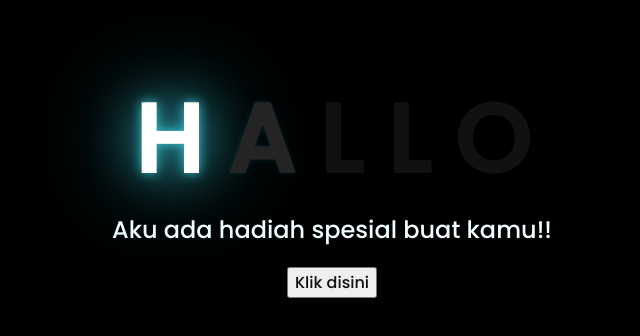
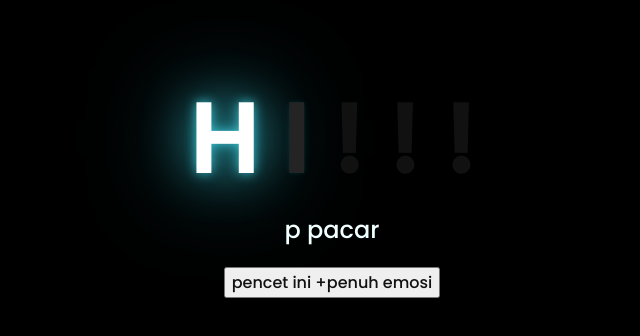
Before and after one commit to kikayash/bunga, a plain HTML site: page index.html in a window 1280 px wide. Shown: the part 226-562 px from the top of the page, without its empty margins (316-956 px from the left). Drawn offline with Linux system fonts and the light colour scheme.

Commit message:
Update index.html

```diff
--- a/index.html
+++ b/index.html
@@ -12,17 +12,17 @@
     <div class="greetings">
       <!-- silahkan menambah kata sesuai keinginan dengan <span>text...</span -->
       <span>H</span>
-      <span>A</span>
-      <span>L</span>
-      <span>L</span>
-      <span>O</span>
+      <span>I</span>
+      <span>!</span>
+      <span>!</span>
+      <span>!</span>
     </div>
     <div class="description">
-      <span>Aku ada hadiah spesial buat kamu!!</span>
+      <span>p pacar</span>
     </div>
     <div class="button">
       <button>
-        <a href="flower.html">Klik disini</a>
+        <a href="flower.html">pencet ini +penuh emosi</a>
       </button>
     </div>
   </body>
```
